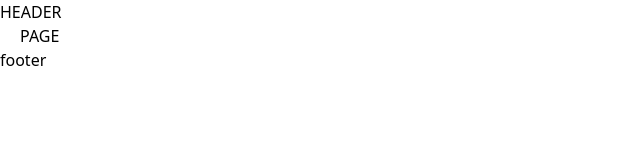
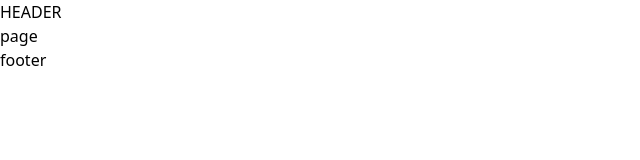
Before and after one commit to zegioni/astrology-landing, a Nuxt app: page / in a window 1280 px wide. Shown: the top 160 px of the page, without its empty margins (0-640 px from the left). Built offline with nearby package versions, Linux system fonts and the light colour scheme.

Commit message:
remove unnecessary code

```diff
--- a/components/container.vue
+++ b/components/container.vue
@@ -1,12 +1,8 @@
 <template>
-  <div class="container">
+  <div>
     <slot />
   </div>
 </template>
 
 <style scoped>
-.container {
-  margin: 0 auto; /* Центрирование */
-  padding: 0 20px; /* Отступы по бокам, если нужно */
-}
 </style>
--- a/pages/index.vue
+++ b/pages/index.vue
@@ -1,5 +1,3 @@
 <template>
-    <div>
-        PAGE
-    </div>
+    <div>page</div>
 </template>
```
